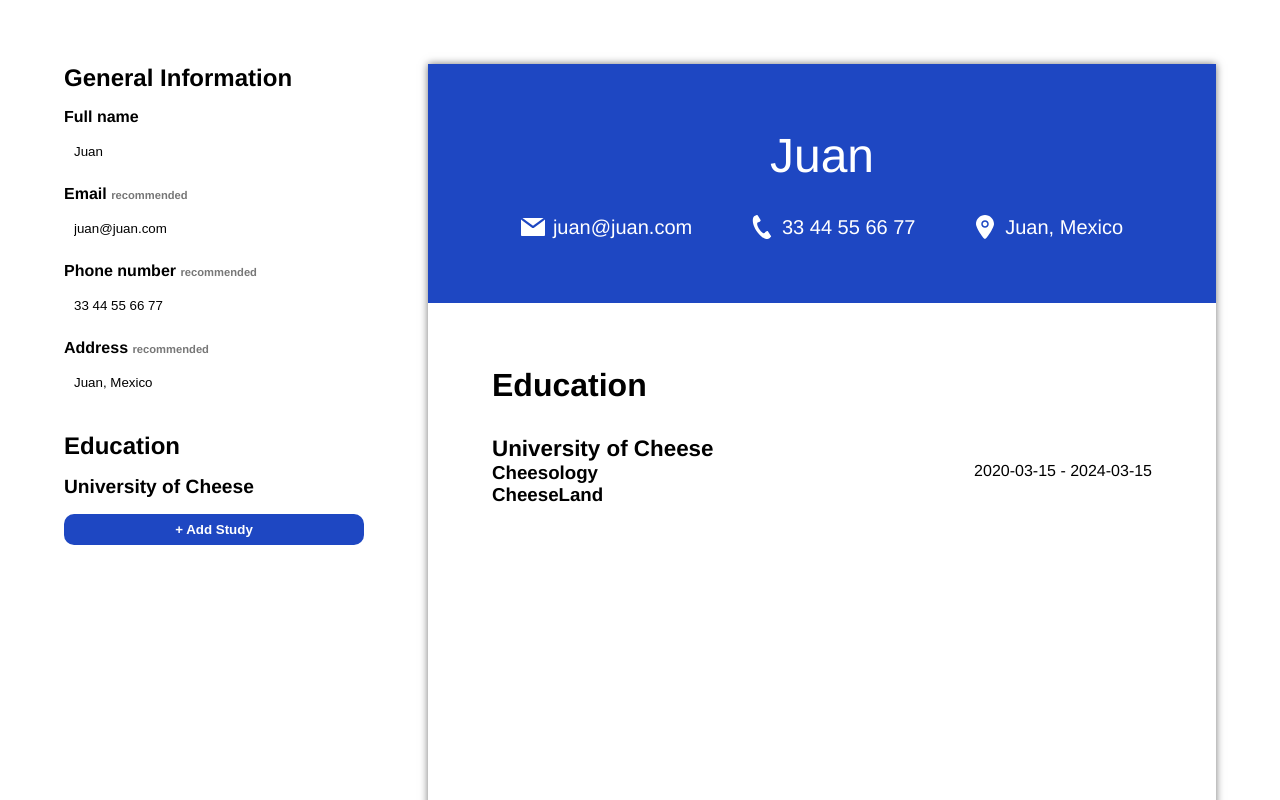
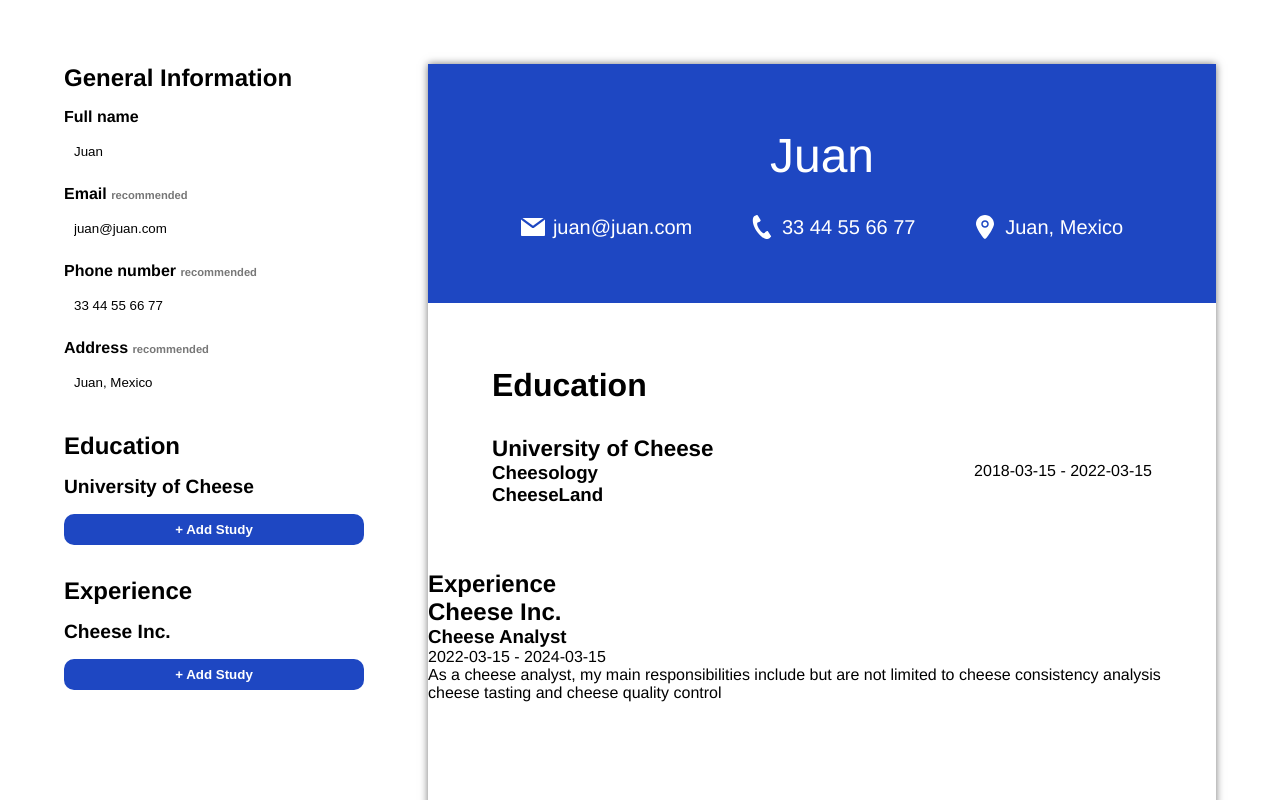
Before and after one commit to RogerEaux/CV-Application, a React (Vite) app: page / in a window 1280 px wide. Shown: the top 800 px of the page. Built offline with nearby package versions, Linux system fonts and the light colour scheme.

Commit message:
Add Experience and Work into CV

```diff
--- a/src/components/Content.jsx
+++ b/src/components/Content.jsx
@@ -1,6 +1,7 @@
 import { useState } from 'react';
 import GeneralInfo from './GeneralInfo';
 import Education from './Education';
+import Experience from './Experience';
 import Curriculum from './Curriculum';
 import '../styles/Content.css';
 
@@ -16,15 +17,32 @@ function Content() {
       id: 1,
       school: 'University of Cheese',
       degree: 'Cheesology',
-      dateFrom: '2020-03-15',
+      dateFrom: '2018-03-15',
+      dateTo: '2022-03-15',
+      location: 'CheeseLand',
+    },
+  ];
+  const initialExperience = [
+    {
+      id: 1,
+      company: 'Cheese Inc.',
+      position: 'Cheese Analyst',
+      dateFrom: '2022-03-15',
       dateTo: '2024-03-15',
-      location: 'CheeseLand',
+      responsibilities:
+        'As a cheese analyst, my main responsibilities include but are not limited \
+        to cheese consistency analysis cheese tasting and cheese quality control',
     },
   ];
   const [general, setGeneral] = useState(initialGeneral);
   const [education, setEducation] = useState(initialEducation);
   const [educationEditID, setEducationEditID] = useState(null);
   const [educationID, setEducationID] = useState(2);
+  const [experience, setExperience] = useState(initialExperience);
+  const [experienceEditID, setExperienceEditID] = useState(null);
+  const [experienceID, setExperienceID] = useState(2);
+
+  // General
 
   function handleNameChange(e) {
     setGeneral({ ...general, name: e.target.value });
@@ -41,6 +59,8 @@ function Content() {
   function handleAddressChange(e) {
     setGeneral({ ...general, address: e.target.value });
   }
+
+  // Education
 
   function handleEditStudy(e) {
     setEducationEditID(parseInt(e.target.dataset.id));
@@ -85,14 +105,14 @@ function Content() {
     setEducation(education.toSpliced(education.indexOf(oldStudy), 1, newStudy));
   }
 
-  function handleDateFromChange(e) {
+  function handleStudyDateFromChange(e) {
     const oldStudy = education.find((study) => study.id === educationEditID);
     const newStudy = { ...oldStudy, dateFrom: e.target.value };
 
     setEducation(education.toSpliced(education.indexOf(oldStudy), 1, newStudy));
   }
 
-  function handleDateToChange(e) {
+  function handleStudyDateToChange(e) {
     const oldStudy = education.find((study) => study.id === educationEditID);
     const newStudy = { ...oldStudy, dateTo: e.target.value };
 
@@ -104,6 +124,82 @@ function Content() {
     const newStudy = { ...oldStudy, location: e.target.value };
 
     setEducation(education.toSpliced(education.indexOf(oldStudy), 1, newStudy));
+  }
+
+  // Experience
+
+  function handleEditWork(e) {
+    setExperienceEditID(parseInt(e.target.dataset.id));
+  }
+
+  function handleExitWork() {
+    setExperienceEditID(null);
+  }
+
+  function handleDeleteWork() {
+    setExperience(experience.filter((work) => work.id !== experienceEditID));
+    handleExitWork();
+  }
+
+  function handleAddWork() {
+    setExperience([
+      ...experience,
+      {
+        id: experienceID,
+        company: 'New Company',
+        position: 'Pie-ologist',
+        dateFrom: '2015-03-14',
+        dateTo: '2016-03-14',
+        responsibilities: '',
+      },
+    ]);
+    setExperienceID(experienceID + 1);
+    setExperienceEditID(experienceID);
+  }
+
+  function handleCompanyChange(e) {
+    const oldWork = experience.find((work) => work.id === experienceEditID);
+    const newWork = { ...oldWork, company: e.target.value };
+
+    setExperience(
+      experience.toSpliced(experience.indexOf(oldWork), 1, newWork),
+    );
+  }
+
+  function handlePositionChange(e) {
+    const oldWork = experience.find((work) => work.id === experienceEditID);
+    const newWork = { ...oldWork, position: e.target.value };
+
+    setExperience(
+      experience.toSpliced(experience.indexOf(oldWork), 1, newWork),
+    );
+  }
+
+  function handleWorkDateFromChange(e) {
+    const oldWork = experience.find((work) => work.id === experienceEditID);
+    const newWork = { ...oldWork, dateFrom: e.target.value };
+
+    setExperience(
+      experience.toSpliced(experience.indexOf(oldWork), 1, newWork),
+    );
+  }
+
+  function handleWorkDateToChange(e) {
+    const oldWork = experience.find((work) => work.id === experienceEditID);
+    const newWork = { ...oldWork, dateTo: e.target.value };
+
+    setExperience(
+      experience.toSpliced(experience.indexOf(oldWork), 1, newWork),
+    );
+  }
+
+  function handleResponsibilitiesChange(e) {
+    const oldWork = experience.find((work) => work.id === experienceEditID);
+    const newWork = { ...oldWork, responsibilities: e.target.value };
+
+    setExperience(
+      experience.toSpliced(experience.indexOf(oldWork), 1, newWork),
+    );
   }
 
   return (
@@ -122,20 +218,39 @@ function Content() {
           education={education}
           editedID={educationEditID}
           handlers={{
-            handleEditStudy: handleEditStudy,
+            handleEdit: handleEditStudy,
+            handleDelete: handleDeleteStudy,
+            handleExit: handleExitStudy,
+            handleAdd: handleAddStudy,
             handleSchoolChange: handleSchoolChange,
             handleDegreeChange: handleDegreeChange,
-            handleDateFromChange: handleDateFromChange,
-            handleDateToChange: handleDateToChange,
+            handleDateFromChange: handleStudyDateFromChange,
+            handleDateToChange: handleStudyDateToChange,
             handleLocationChange: handleStudyLocationChange,
-            handleDeleteStudy: handleDeleteStudy,
-            handleExitStudy: handleExitStudy,
-            handleAddStudy: handleAddStudy,
+          }}
+        />
+        <Experience
+          experience={experience}
+          editedID={experienceEditID}
+          handlers={{
+            handleEdit: handleEditWork,
+            handleDelete: handleDeleteWork,
+            handleExit: handleExitWork,
+            handleAdd: handleAddWork,
+            handleCompanyChange: handleCompanyChange,
+            handlePositionChange: handlePositionChange,
+            handleDateFromChange: handleWorkDateFromChange,
+            handleDateToChange: handleWorkDateToChange,
+            handleResponsibilitiesChange: handleResponsibilitiesChange,
           }}
         />
       </section>
       <section className="displayables">
-        <Curriculum general={general} education={education} />
+        <Curriculum
+          general={general}
+          education={education}
+          experience={experience}
+        />
       </section>
     </>
   );
--- a/src/components/Curriculum.jsx
+++ b/src/components/Curriculum.jsx
@@ -3,7 +3,7 @@ import phoneImage from '../assets/phone.svg';
 import addressImage from '../assets/address.svg';
 import '../styles/Curriculum.css';
 
-function Curriculum({ general, education }) {
+function Curriculum({ general, education, experience }) {
   return (
     <>
       <div className="general-info">
@@ -48,6 +48,25 @@ function Curriculum({ general, education }) {
           })}
         </ul>
       </div>
+      <div className="experience">
+        <h1>Experience</h1>
+        <ul>
+          {experience.map((work) => {
+            return (
+              <li key={work.id}>
+                <h2>{work.company}</h2>
+                <div className="work-details">
+                  <h3>{work.position}</h3>
+                  <p>
+                    <span>{work.dateFrom}</span> - <span>{work.dateTo}</span>
+                  </p>
+                </div>
+                {work.responsibilities ? <p>{work.responsibilities}</p> : null}
+              </li>
+            );
+          })}
+        </ul>
+      </div>
     </>
   );
 }
--- /dev/null
+++ b/src/components/Experience.jsx
@@ -0,0 +1,41 @@
+import Buttons from './Buttons';
+import Work from './Work';
+
+function Experience({ experience, editedID, handlers }) {
+  return (
+    <fieldset>
+      <h1>Experience</h1>
+      {editedID ? (
+        <>
+          <Work
+            work={experience.find((ex) => ex.id === editedID)}
+            handlers={handlers}
+          />
+          <Buttons
+            handlers={{
+              handleDelete: handlers.handleDelete,
+              handleExit: handlers.handleExit,
+            }}
+          />
+        </>
+      ) : (
+        <>
+          <ul>
+            {experience.map((work) => {
+              return (
+                <li key={work.id} onClick={handlers.handleEdit}>
+                  <p data-id={work.id}>{work.company}</p>
+                </li>
+              );
+            })}
+          </ul>
+          <button className="add-button" onClick={handlers.handleAdd}>
+            + Add Study
+          </button>
+        </>
+      )}
+    </fieldset>
+  );
+}
+
+export default Experience;
--- /dev/null
+++ b/src/components/Work.jsx
@@ -0,0 +1,59 @@
+function Work({ work, handlers }) {
+  return (
+    <>
+      <label htmlFor="company">
+        <span>Company</span>
+        <input
+          type="text"
+          placeholder="Company name"
+          id="company"
+          onChange={handlers.handleCompanyChange}
+          value={work.company}
+        />
+      </label>
+      <label htmlFor="position">
+        <span>Position title</span>
+        <input
+          type="text"
+          placeholder="Position title"
+          id="position"
+          onChange={handlers.handlePositionChange}
+          value={work.position}
+        />
+      </label>
+      <div className="date">
+        <label htmlFor="date-from">
+          <span>From</span>
+          <input
+            type="date"
+            id="date-from"
+            onChange={handlers.handleDateFromChange}
+            value={work.dateFrom}
+          />
+        </label>
+        <label htmlFor="date-to">
+          <span>To</span>
+          <input
+            type="date"
+            id="date-to"
+            onChange={handlers.handleDateToChange}
+            value={work.dateTo}
+          />
+        </label>
+      </div>
+      <label htmlFor="responsibilities">
+        <div>
+          <span>Main responsibilities</span> <span>recommended</span>
+        </div>
+        <textarea
+          placeholder="Main responsibilities of job"
+          id="responsibilities"
+          onChange={handlers.handleResponsibilitiesChange}
+          value={work.responsibilities}
+        />
+      </label>
+    </>
+  );
+}
+
+export default Work;
```
